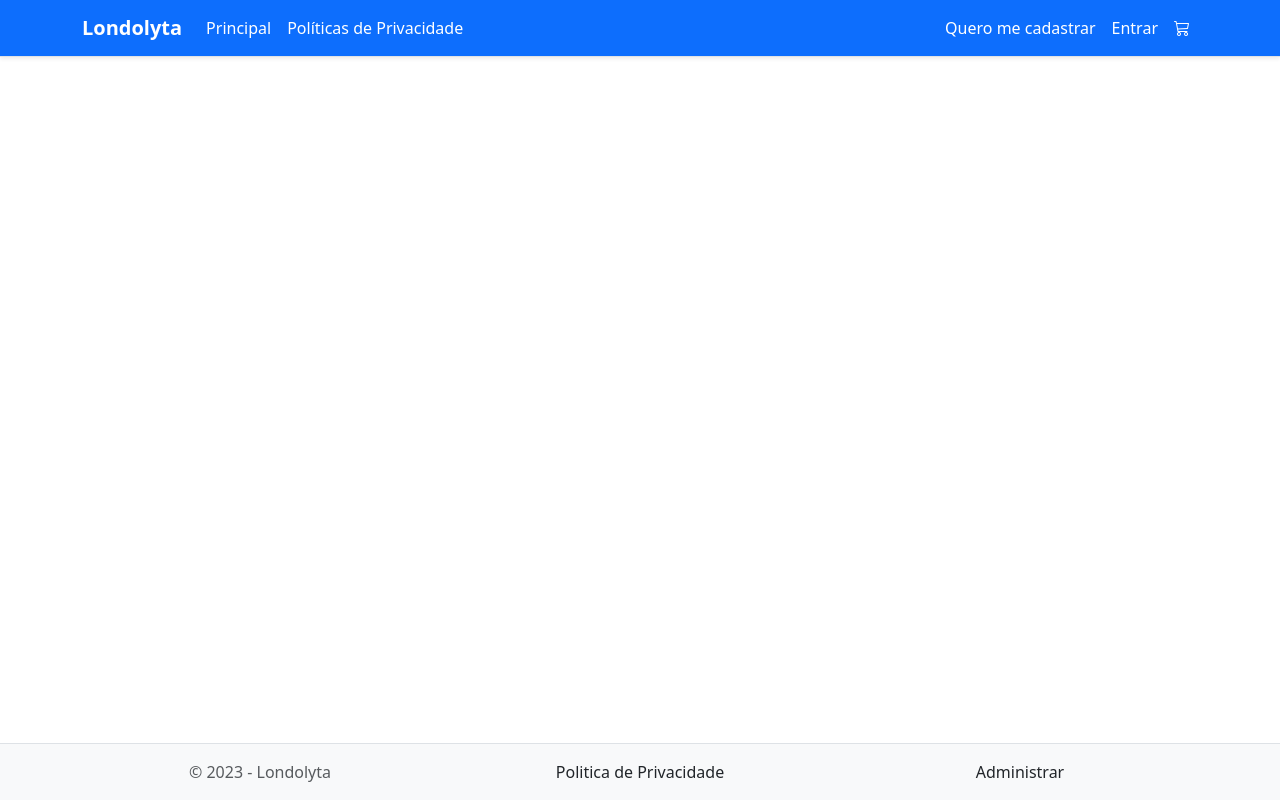
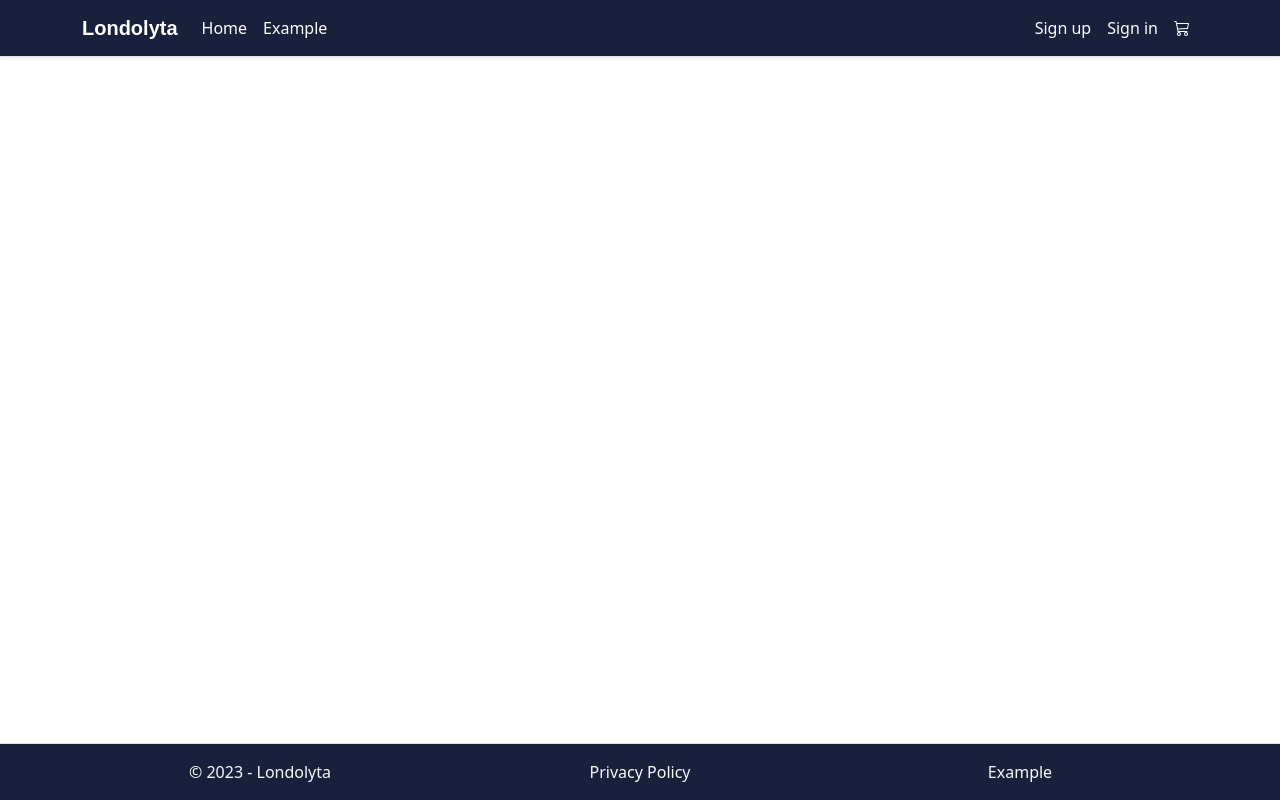
Before and after one commit to Lucas-Lion/LondolytaApp, a plain HTML site: page londolyta/products_buy/index.html in a window 1280 px wide. Drawn offline with nearby package versions, Linux system fonts and the light colour scheme; files that its build step writes are made by us from their sources; a web font is replaced by a local one.

Commit message:
LONDOLYTA

```diff
--- a/londolyta/products_buy/index.html
+++ b/londolyta/products_buy/index.html
@@ -3,19 +3,20 @@
 <head>
     <meta charset="UTF-8">
     <meta name="viewport" content="width=device-width, initial-scale=1.0">
+    <link rel="shortcut icon" href="../images/londolyta.ico" type="image/x-icon">
     <link href="https://cdn.jsdelivr.net/npm/bootstrap@5.3.0/dist/css/bootstrap.min.css" rel="stylesheet" integrity="sha384-9ndCyUaIbzAi2FUVXJi0CjmCapSmO7SnpJef0486qhLnuZ2cdeRhO02iuK6FUUVM" crossorigin="anonymous">
     <link rel="stylesheet" href="https://cdn.jsdelivr.net/npm/bootstrap-icons@1.10.5/font/bootstrap-icons.css">
     <script src="https://cdn.jsdelivr.net/npm/bootstrap@5.3.0/dist/js/bootstrap.bundle.min.js" integrity="sha384-geWF76RCwLtnZ8qwWowPQNguL3RmwHVBC9FhGdlKrxdiJJigb/j/68SIy3Te4Bkz" crossorigin="anonymous"></script>
     <!-- ESTILO MANUAL -->
-    <link rel="stylesheet" href="style/loja.css">
+    <link rel="stylesheet" href="../style/loja.css">
     <title>Londolyta</title>
 </head>
 <body style="min-width: 372px;">
-    <nav class="navbar navbar-expand-lg navbar-dark bg-primary border-bottom shadow-sm mb-3">
+    <nav class="navbar navbar-expand-lg navbar-dark bg-nav border-bottom shadow-sm mb-3">
 
         <div class="container">
 
-            <a href="#" class="navbar-brand"><strong>Londolyta</strong></a>
+            <a href="#" class="navbar-brand title-name"><strong>Londolyta</strong></a>
 
             <button class="navbar-toggler" type="button" data-toggle="collapse" data-target=".navbar-collapse">
                 <span class="navbar-toggler-icon"></span>
@@ -26,11 +27,11 @@
                 <ul class="navbar-nav flex-grow-1">
 
                     <li class="nav-item">
-                        <a href="#" class="nav-link text-white">Principal</a>
+                        <a href="#" class="nav-link text-white">Home</a>
                     </li>
 
                     <li class="nav-item">
-                        <a href="#" class="nav-link text-white">Políticas de Privacidade</a>
+                        <a href="#" class="nav-link text-white">Example</a>
                     </li>
 
                 </ul>
@@ -40,11 +41,11 @@
                 <ul class="navbar-nav">
 
                     <li class="nav-item">
-                        <a href="#" class="nav-link text-white">Quero me cadastrar</a>
+                        <a href="#" class="nav-link text-white">Sign up</a>
                     </li>
 
                     <li class="nav-item">
-                        <a href="#" class="nav-link text-white">Entrar</a>
+                        <a href="#" class="nav-link text-white">Sign in</a>
                     </li>
 
                     <li class="nav-item">
@@ -73,17 +74,17 @@
 
     </main>
 
-    <footer class="border-top fixed-bottom text-muted bg-light">
+    <footer class="border-top fixed-bottom text-muted bg-nav">
         <div class="container">
             <div class="row py-3">
-                <div class="col-12 col-md-4 text-center text-md-left">
+                <div class="col-12 col-md-4 text-center text-md-left text-light">
                     &copy; 2023 - Londolyta
                 </div>
                 <div class="col-12 col-md-4 text-center">
-                    <a href="#" class="text-decoration-none text-dark">Politica de Privacidade</a>
+                    <a href="#" class="text-decoration-none text-light hover-footer">Privacy Policy</a>
                 </div>
                 <div class="col-12 col-md-4 text-center text-md-right">
-                    <a href="#" class="text-decoration-none text-dark">Administrar</a>
+                    <a href="#" class="text-decoration-none text-light hover-footer">Example</a>
                 </div>
             </div>
         </div>
--- a/londolyta/style/loja.css
+++ b/londolyta/style/loja.css
@@ -0,0 +1,10 @@
+@charset "UTF-8";
+@import url('https://fonts.googleapis.com/css2?family=Ysabeau+Office:wght@100&display=swap');
+
+.bg-nav {
+    background-color: #19203b;
+}
+
+.title-name {
+    font-family: 'Ysabeau Office', sans-serif;
+}
```
Also changed, not shown: londolyta/index.html (+3 -3 lines).
